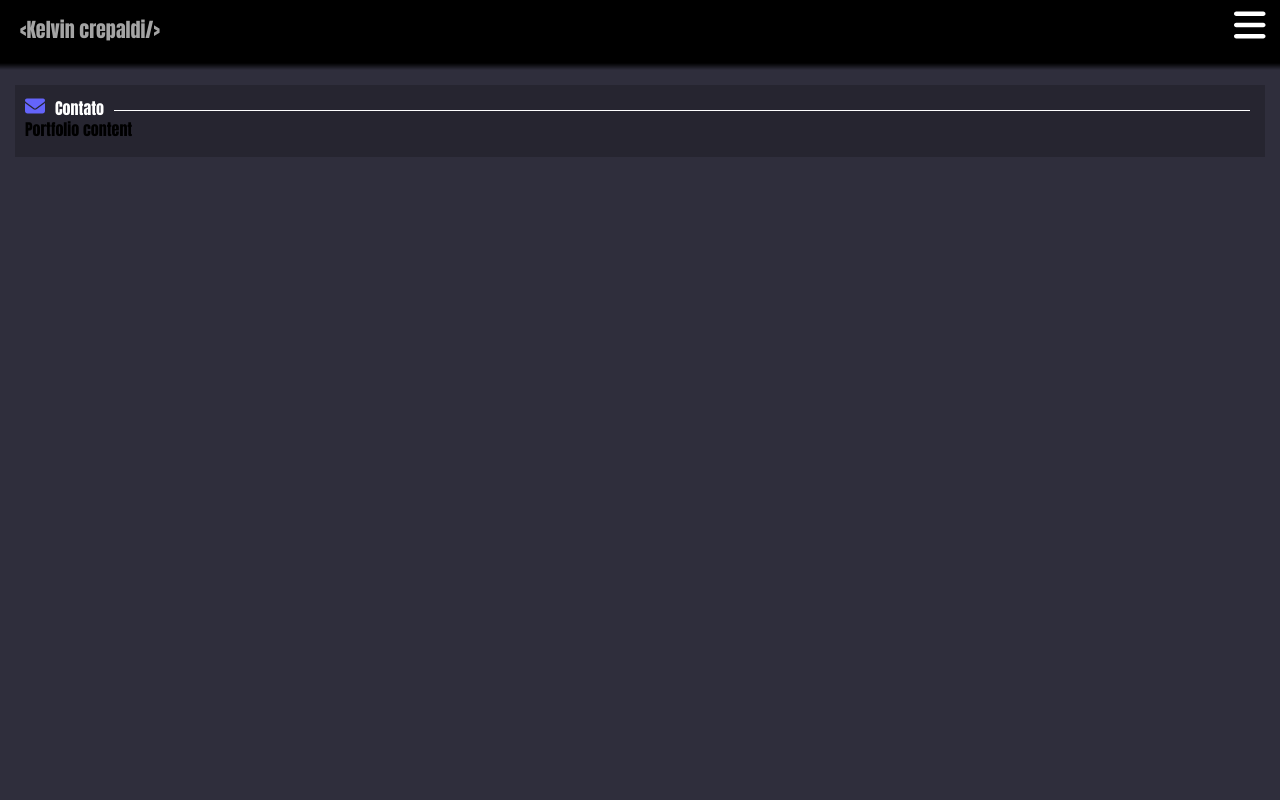
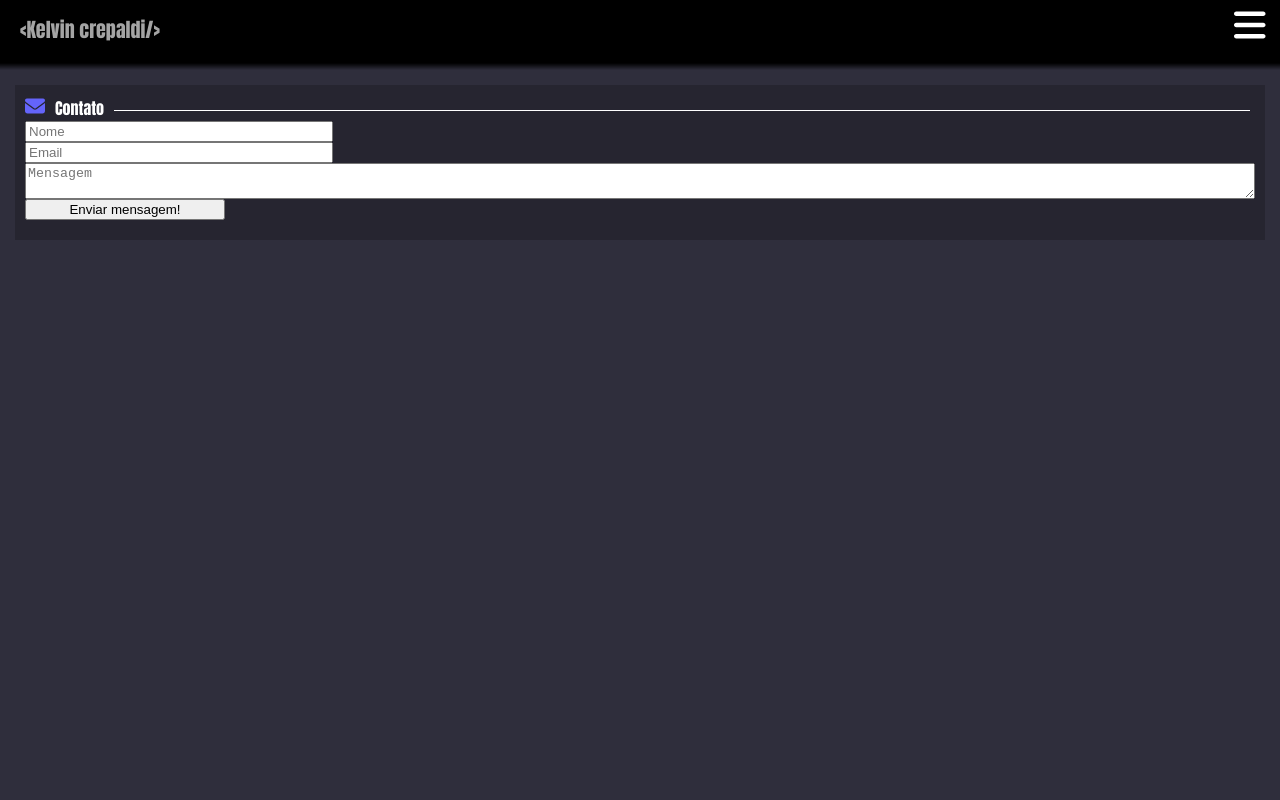
Before and after one commit to KelvinCrepaldi/portfolio, a React (Create React App) app: page /contact in a window 1280 px wide. Shown: the top 800 px of the page. Built offline with nearby package versions, Linux system fonts and the light colour scheme.

Commit message:
feat: initialized contact form

```diff
--- a/package.json
+++ b/package.json
@@ -7,16 +7,19 @@
     "@fortawesome/free-brands-svg-icons": "^6.2.0",
     "@fortawesome/free-solid-svg-icons": "^6.2.0",
     "@fortawesome/react-fontawesome": "^0.2.0",
+    "@hookform/resolvers": "^2.9.7",
     "@testing-library/jest-dom": "^5.14.1",
     "@testing-library/react": "^13.0.0",
     "@testing-library/user-event": "^13.2.1",
     "babel-plugin-macros": "^3.1.0",
     "react": "^18.2.0",
     "react-dom": "^18.2.0",
+    "react-hook-form": "^7.35.0",
     "react-router-dom": "^6.3.0",
     "react-scripts": "5.0.1",
     "styled-components": "^5.3.5",
-    "web-vitals": "^2.1.0"
+    "web-vitals": "^2.1.0",
+    "yup": "^0.32.11"
   },
   "scripts": {
     "start": "react-scripts start",
--- a/src/pages/Contact/Contact.styles.js
+++ b/src/pages/Contact/Contact.styles.js
@@ -1,3 +1,17 @@
 import styled from "styled-components";
 
-export const ContactContainer = styled.div``;
+export const ContactContainer = styled.div`
+  .form {
+    display: flex;
+    flex-wrap: wrap;
+    flex-direction: column;
+  }
+
+  input {
+    width: 300px;
+  }
+
+  button {
+    width: 200px;
+  }
+`;
--- a/src/pages/Contact/index.js
+++ b/src/pages/Contact/index.js
@@ -1,13 +1,48 @@
+import { yupResolver } from "@hookform/resolvers/yup";
+import { useForm } from "react-hook-form";
+import * as yup from "yup";
+
 import { ContactContainer } from "./Contact.styles";
 import ContentContainer from "../../components/ContentContainer ";
 
 import { faEnvelope } from "@fortawesome/free-solid-svg-icons";
 
 const Contact = () => {
+  const formSchema = yup.object().shape({
+    name: yup.string().required("Por favor escreva seu nome."),
+    email: yup
+      .string()
+      .required("Por favor escreva seu e-mail")
+      .email("Formato de e-mail inválido"),
+    message: yup.string().required("Por favor escreva uma mensagem"),
+  });
+
+  const {
+    register,
+    handleSubmit,
+    formState: { errors },
+  } = useForm({ resolver: yupResolver(formSchema) });
+
+  const onSubmitFunction = (data) => {
+    console.log(data);
+  };
+
   return (
     <ContactContainer>
       <ContentContainer title="Contato" icon={faEnvelope}>
-        Portfolio content
+        <form className="form" onSubmit={handleSubmit(onSubmitFunction)}>
+          <input placeholder="Nome" {...register("name")} />
+          {errors.name?.message}
+          <input placeholder="Email" {...register("email")} />
+          {errors.email?.message}
+          <textarea
+            type="text"
+            placeholder="Mensagem"
+            {...register("message")}
+          />
+          {errors.message?.message}
+          <button type="submit">Enviar mensagem!</button>
+        </form>
       </ContentContainer>
     </ContactContainer>
   );
```
Also changed, not shown: 2 other files (tests, documents, lock files or other folders).
